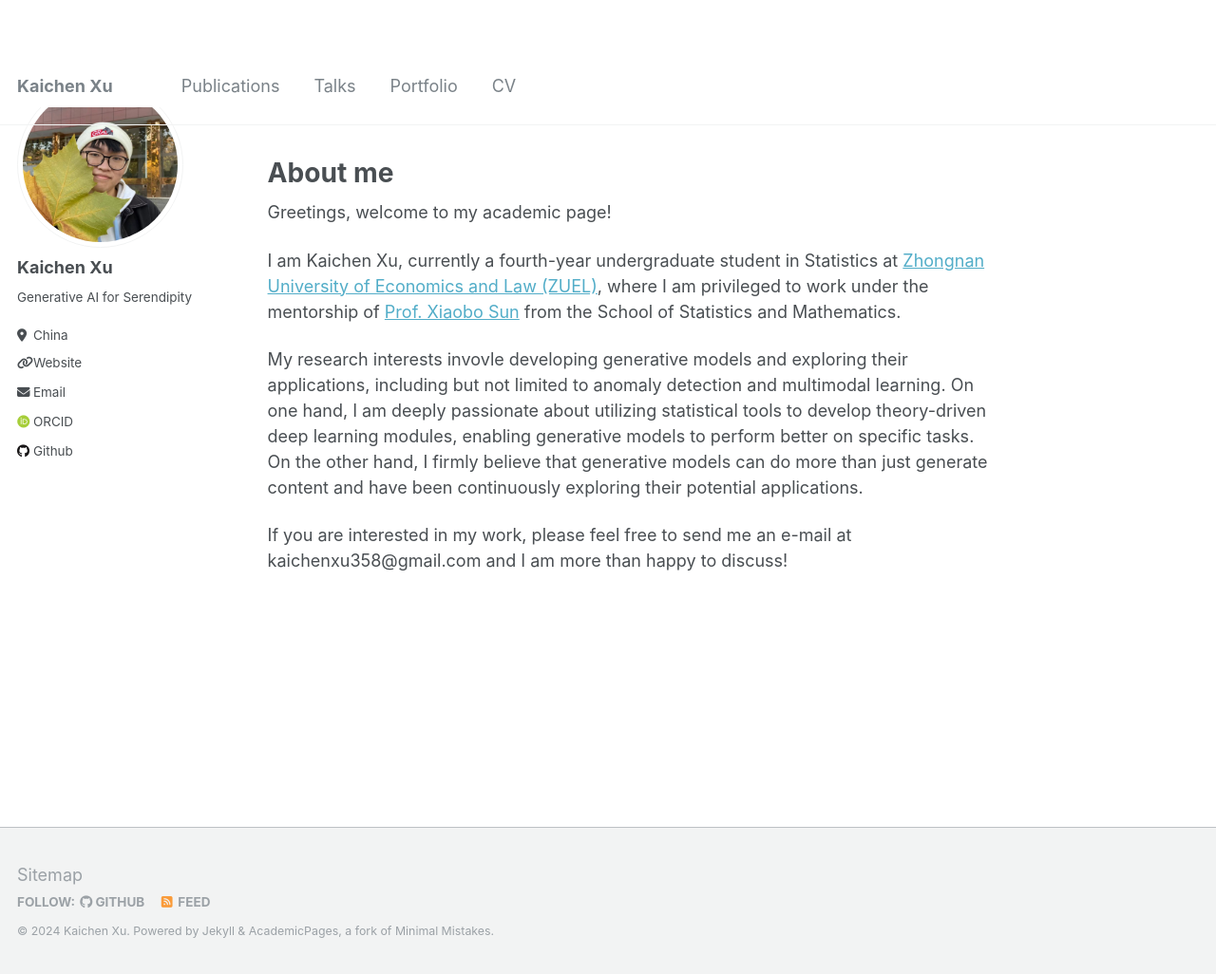
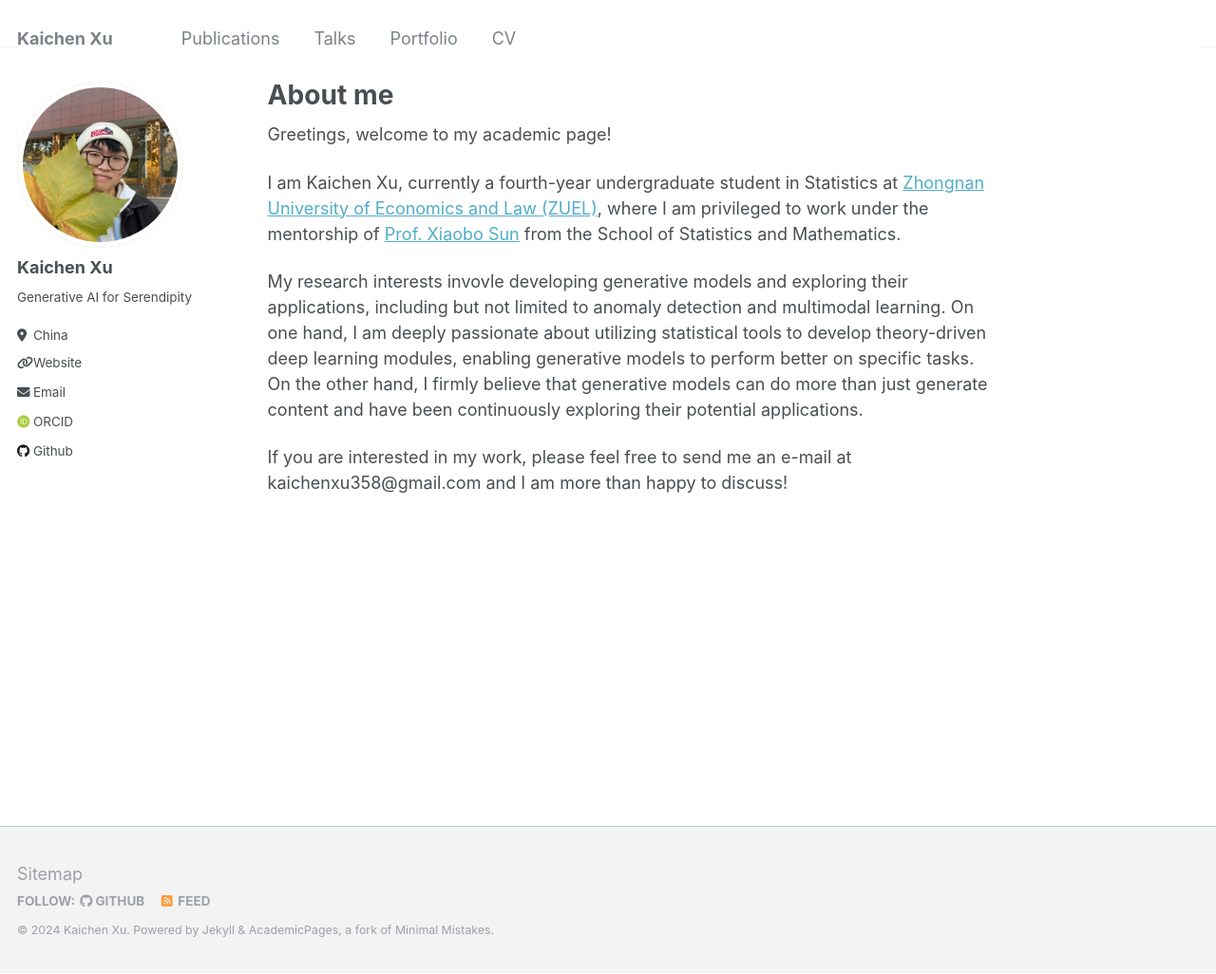
Before and after one commit to Catchxu/Catchxu.github.io, a Jekyll site: the page built from _pages/about.md, in a window 1280 px wide and 1026 px high. Shown: the whole window at 95% size. Built offline with Jekyll 4.4.1, drawn with Linux system fonts in a browser that asks for light colours; some web fonts are replaced.

Commit message:
Update _masthead.scss

```diff
--- a/_sass/_masthead.scss
+++ b/_sass/_masthead.scss
@@ -3,8 +3,13 @@
    ========================================================================== */
 
 .masthead {
-  position: relative;
+  position: fixed;
+  background: white;
   border-bottom: 1px solid $border-color;
+  height: $masthead-height;
+  top: 0;
+  width: 100%;
+
   -webkit-animation: intro 0.3s both;
           animation: intro 0.3s both;
   -webkit-animation-delay: 0.15s;
```
